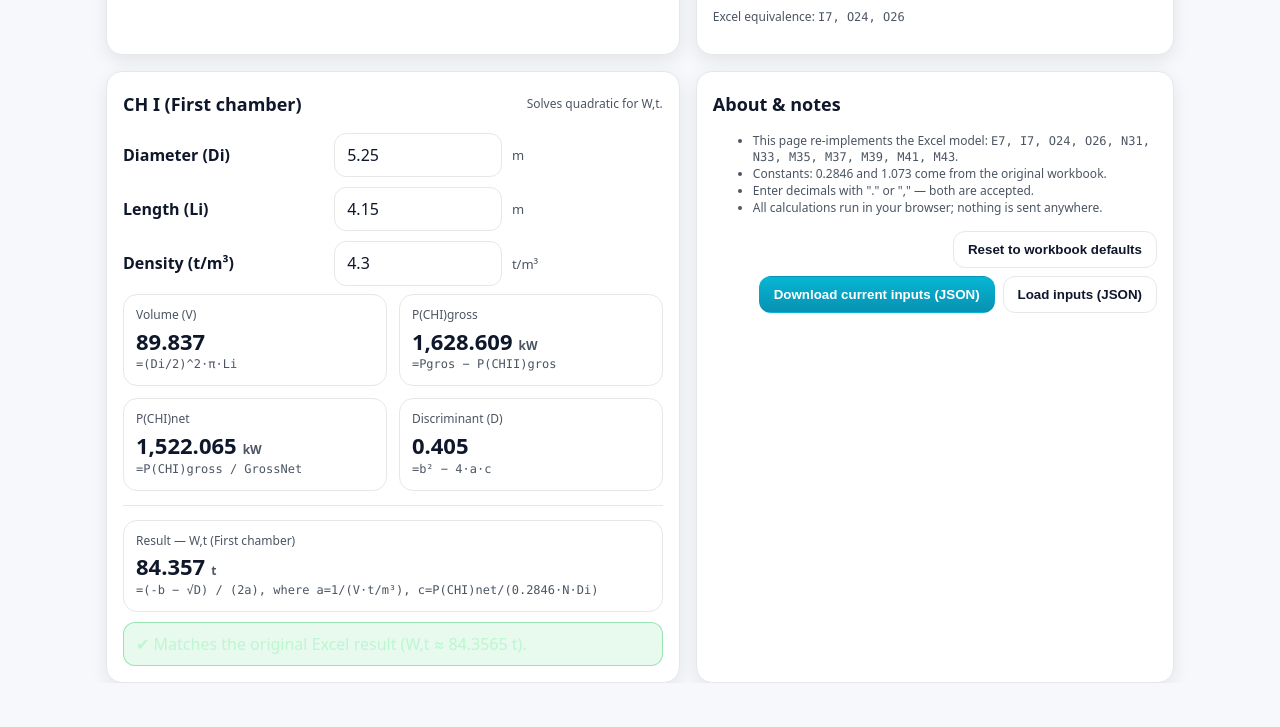
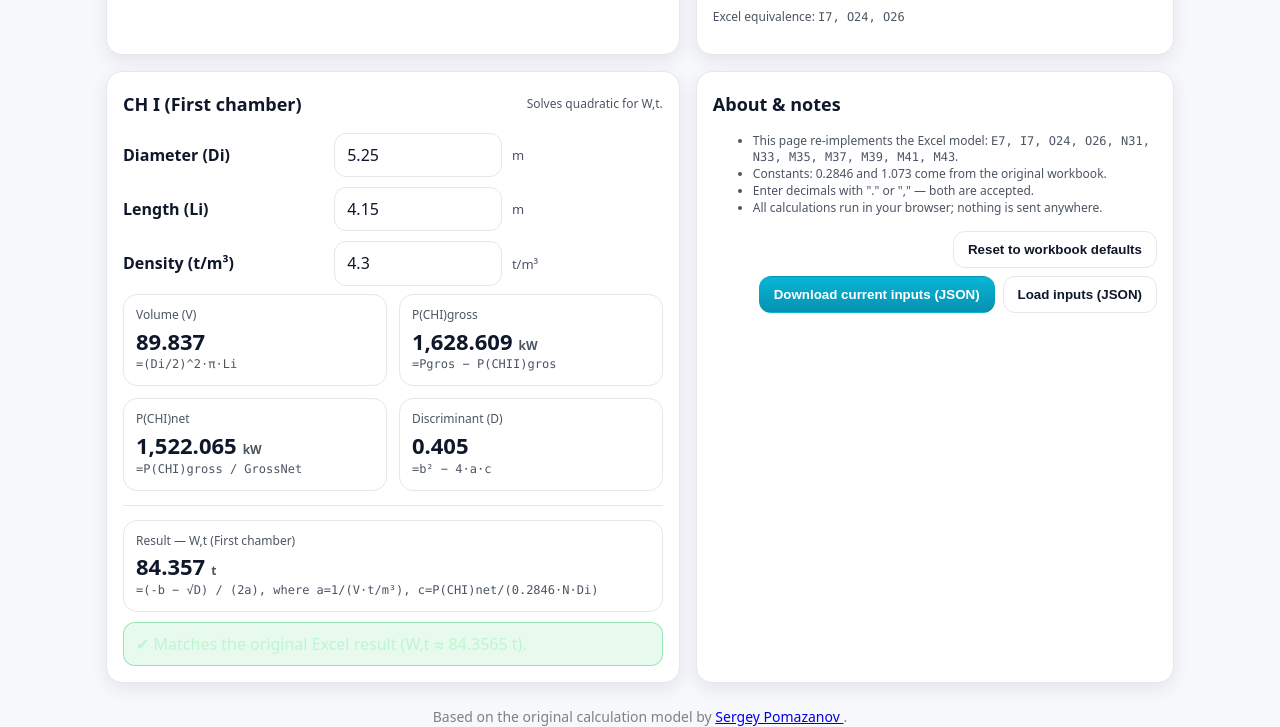
Before and after one commit to Igor-Konnov/ball_charge, a plain HTML site: page index.html in a window 1280 px wide. Shown: the part 598-1325 px from the top of the page. Before the commit the page ends 1281 px from the top, so only its background shows below. Drawn offline with Linux system fonts and the light colour scheme.

Commit message:
Update index.html

```diff
--- a/index.html
+++ b/index.html
@@ -459,5 +459,12 @@ for(const id of ["Pgros","Nrpm","GrossNet","bConst","Di2","Li2","t2","Vperc","Di
 
 resetDefaults();
 </script>
+  <!-- Attribution: the original calculation was created by linkedin.com/in/sergey-pomazanov-7304b235 -->
+<footer style="text-align:center; margin-top:24px; font-size:14px; color:gray;">
+  Based on the original calculation model by
+  <a href="https://www.linkedin.com/in/sergey-pomazanov-7304b235" target="_blank" rel="noopener noreferrer">
+    Sergey Pomazanov
+  </a>.
+</footer>
 </body>
 </html>
```
